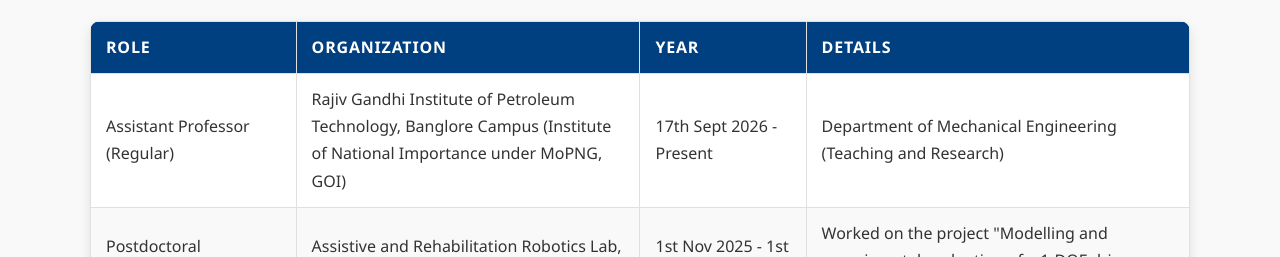
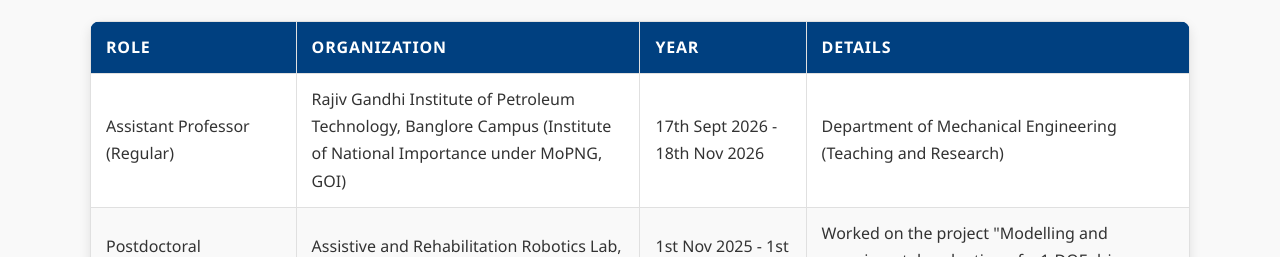
Before and after one commit to AvinashSPramod/AvinashSPramod.github.io, a plain HTML site: page index.html in a window 1280 px wide. Shown: the part 1384-1641 px from the top of the page. Drawn offline with nearby package versions, Linux system fonts and the light colour scheme.

Commit message:
Update index.html

```diff
--- a/index.html
+++ b/index.html
@@ -155,7 +155,7 @@
         <tr>
           <td>Assistant Professor (Regular)</td>
           <td>Rajiv Gandhi Institute of Petroleum Technology, Banglore Campus (Institute of National Importance under MoPNG, GOI)</td>
-          <td>17th Sept 2026 - Present</td>
+          <td>17th Sept 2026 - 18th Nov 2026</td>
           <td>Department of Mechanical Engineering (Teaching and Research)</td>
         </tr>
         <tr>
```
